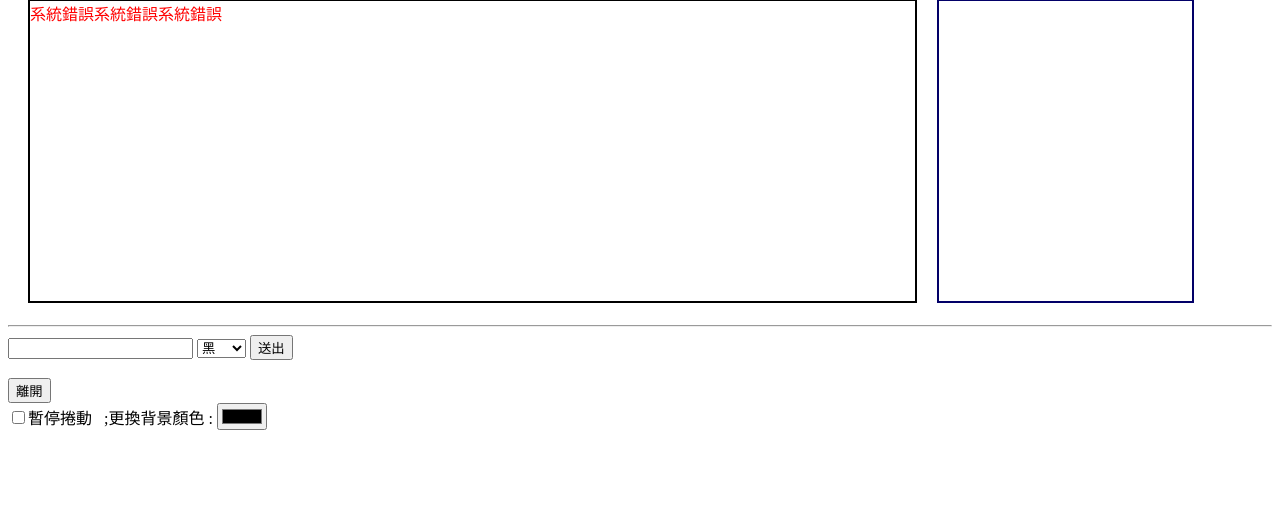
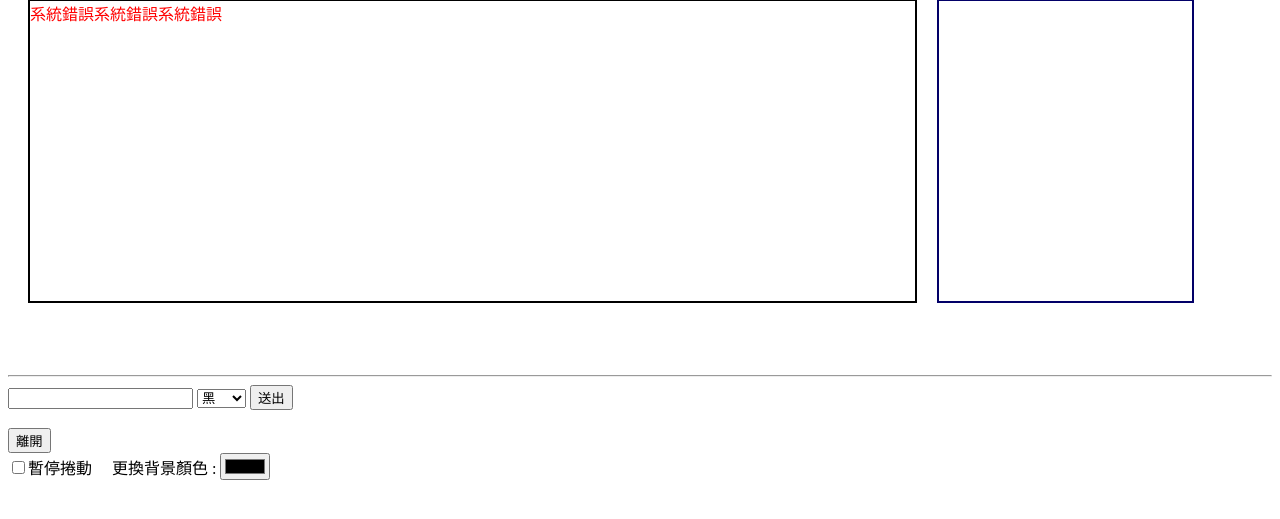
Before and after one commit to JamesHu0902/php, a PHP site: page /ChatRoom.php in a window 1280 px wide. Shown: the part 161-680 px from the top of the page. Run offline with PHP 8.4, Linux system fonts and the light colour scheme; the visitor is signed in with stand-in values (Sample User, id 1); data comes from the database, SQL or seed files in the repository.

Commit message:
Ch12 聊天室完成

```diff
--- a/Ch12/ChatRoom.php
+++ b/Ch12/ChatRoom.php
@@ -49,7 +49,7 @@
 function send($aFormValues){
     // 由表單陣列取得使用者輸入的訊息以及樣式
     $usermsg = htmlspecialchars($aFormValues['usermsg']);
-    $colorselect = $aFormValues('colorselect');
+    $colorselect = $aFormValues['colorselect'];
     // 組合訊息字串，在字串最後加上<br>
     $str = sprintf('[%s]<span class="nick">%s</span>
                     :&nbsp<span class="usr_msg" style="color:%s"> %s</span><br>'
@@ -67,10 +67,10 @@
     // 表情符號陣列
     $symbols = [':)',':(',":D",":cry"];
     // 表情圖檔陣列
-    $tags = ['<i class="far fa-smile"></i>',
-            '<i class="far fa-frown"></i>',
-            '<i class="far fa-grin-squint"></i>',
-            '<i class="far fa-sad-cry"></i>'];
+    $tags = ['<i class="far fa-smile" style="font-size:30px;"></i>',
+            '<i class="far fa-frown" style="font-size:30px;"></i>',
+            '<i class="far fa-grin-squint" style="font-size:30px;"></i>',
+            '<i class="far fa-sad-cry" style="font-size:30px;"></i>'];
     // 將 $str 中出現的 symbols 陣列元素換成對應的 tag
     return str_replace($symbols,$tags,$str);
 }
@@ -158,7 +158,8 @@
         <?php $xajax->printJavascript(); ?>
         <title>PHP聊天室</title>
     </head>
-    <body onload="starRead();check_input_color();" onunload="xajax_bye();">
+    <body onload="starRead();check_input_color();"
+    onunload="xajax_bye();">
         <p class="logo">PHP 聊天室</p>
         <div id='box'>
             <div id="allmsg" class="windows"></div>
@@ -181,7 +182,7 @@
         <br>
         <button type="button" onclick="xajax_bye();">離開</button><br>
         <input type="checkbox" name="noscroll" id="noscroll">暫停捲動
-            <span id="bgcolor">&nbsp ;更換背景顏色 :
+            <span id="bgcolor">&nbsp&nbsp&nbsp 更換背景顏色 :
                 <input type="color" id="bgcolorselect">
             </span>
 
--- a/Ch12/chatscript.js
+++ b/Ch12/chatscript.js
@@ -10,12 +10,13 @@
     var i = document.getElementById('bgcolorselect');
     // 有支援 HTML5
     if(i.type == "color"){
-        i.onchange = function(){ //當更換顏色開關改變時
+        i.onchange = function() { //當更換顏色開關改變時
             document.body.style.background = i.Value;  //改變背景色
+            // document.getElementById('box').style.background = i.Value;  //改變背景色
         }
     }else{
     // 不支援 HTML5
-        var span = document.getElementById('bgcolorselect');
+        var span = document.getElementById('bgcolor');
         span.parentNode.removeChild(span); //移除 span
     }
 }
--- a/Ch12/chatstyle.css
+++ b/Ch12/chatstyle.css
@@ -1,9 +1,7 @@
-.all{
-    background-color: silver;
-}
+
 #box{
     width: 100%;
-    height: 300px;
+    height: 350px;
     /* border: 2px solid pink; */
 }
 #allmsg{
```
Also changed, not shown: 2 other files.
